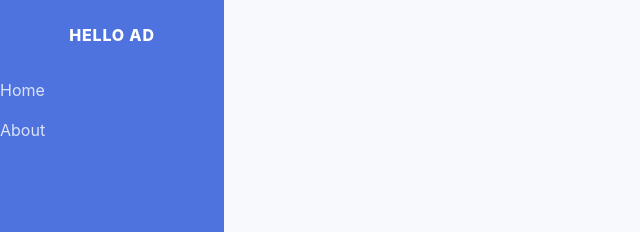
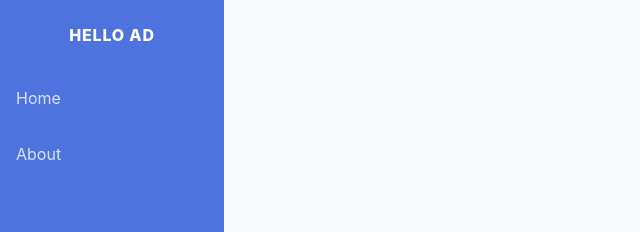
Before and after one commit to nguyennambei/student-management-system, a React (Create React App) app: page / in a window 1280 px wide. Shown: the top 232 px of the page, without its empty margins (0-640 px from the left). Built offline with nearby package versions, Linux system fonts and the light colour scheme.

Commit message:
important class nav-link

```diff
--- a/src/App.css
+++ b/src/App.css
@@ -13,7 +13,7 @@
 .nav-link{
     display: block;
     text-align: left;
-    padding: 1rem;
+    padding: 1rem !important;
     width: 14rem;
     color: rgba(255,255,255,.8) !important;
 }
```
